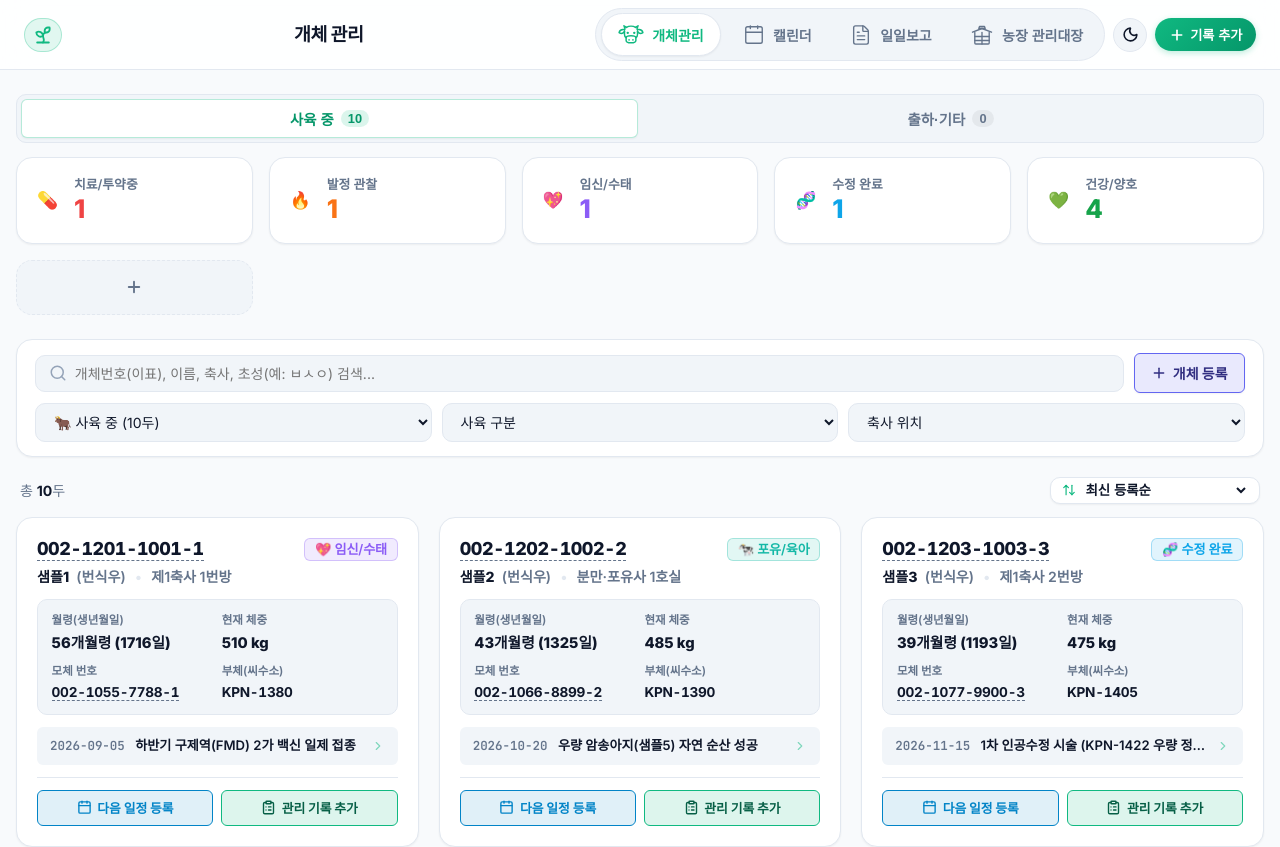
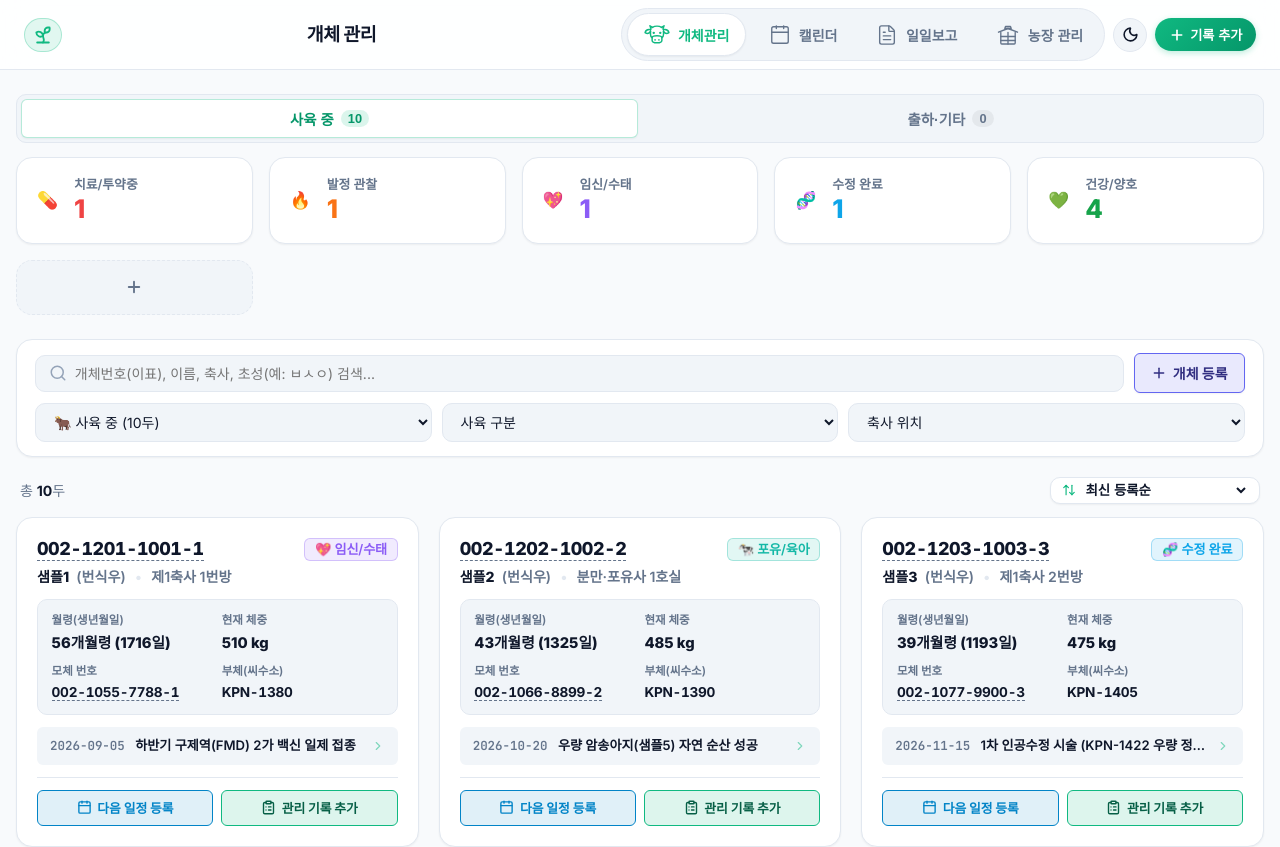
Before and after one commit to sysmedic/happy-farm, a React (Vite) app: page / in a window 1280 px wide. Shown: the top 847 px of the page. Built offline with nearby package versions, Linux system fonts and the light colour scheme; a web font is replaced by a local one.

Commit message:
style(nav): '농장 관리대장'을 '농장 관리'로 간결하게 명칭 변경

```diff
--- a/src/components/care/FarmCommonHistoryModal.jsx
+++ b/src/components/care/FarmCommonHistoryModal.jsx
@@ -652,7 +652,7 @@ export default function FarmCommonHistoryModal({
               <button
                 type="button"
                 onClick={onNavigateToFarm}
-                title="농장 관리대장 전체 화면으로 이동 (방역대장 인쇄 등)"
+                title="농장 관리 전체 화면으로 이동 (방역대장 인쇄 등)"
                 style={{
                   background: 'none',
                   border: 'none',
--- a/src/components/layout/TopBar.jsx
+++ b/src/components/layout/TopBar.jsx
@@ -79,7 +79,7 @@ const TAB_TITLES = {
   entities: '개체 관리',
   diary: '캘린더',
   report: '일일 보고서',
-  farm: '농장 관리대장'
+  farm: '농장 관리'
 };
 
 export default function TopBar({
@@ -119,8 +119,8 @@ export default function TopBar({
     },
     farm: {
       id: 'farm',
-      title: '농장 관리대장 (축사 소독, 방역, 시설 전체 이력)',
-      label: '농장 관리대장',
+      title: '농장 관리 (축사 소독, 방역, 시설 전체 이력)',
+      label: '농장 관리',
       icon: <CattleBarnIcon size={24} strokeWidth={1.35} className="nav-tab-icon" />
     }
   };
```
